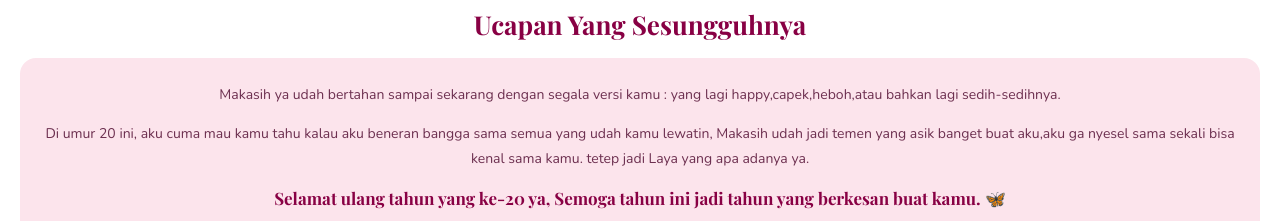
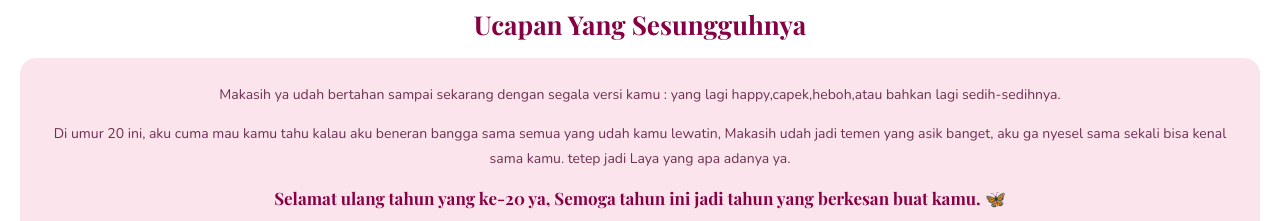
Before and after one commit to muhammadzidannadharisky/untuk-kamu, a plain HTML site: page index.html in a window 1280 px wide. Shown: the part 2080-2301 px from the top of the page. Drawn offline with nearby package versions, Linux system fonts and the light colour scheme.

Commit message:
Update index.html

```diff
--- a/index.html
+++ b/index.html
@@ -187,7 +187,7 @@
   <h2>Ucapan Yang Sesungguhnya</h2>
   <div class="serious-card">
     <p>Makasih ya udah bertahan sampai sekarang dengan segala versi kamu : yang lagi happy,capek,heboh,atau bahkan lagi sedih-sedihnya.</p>
-    <p>Di umur 20 ini, aku cuma mau kamu tahu kalau aku beneran bangga sama semua yang udah kamu lewatin, Makasih udah jadi temen yang asik banget buat aku,aku ga nyesel sama sekali bisa kenal sama kamu. tetep jadi Laya yang apa adanya ya.</p>
+    <p>Di umur 20 ini, aku cuma mau kamu tahu kalau aku beneran bangga sama semua yang udah kamu lewatin, Makasih udah jadi temen yang asik banget, aku ga nyesel sama sekali bisa kenal sama kamu. tetep jadi Laya yang apa adanya ya.</p>
     <div class="closing">Selamat ulang tahun yang ke-20 ya, Semoga tahun ini jadi tahun yang berkesan buat kamu. 🦋</div>
   </div>
 </div>
```
